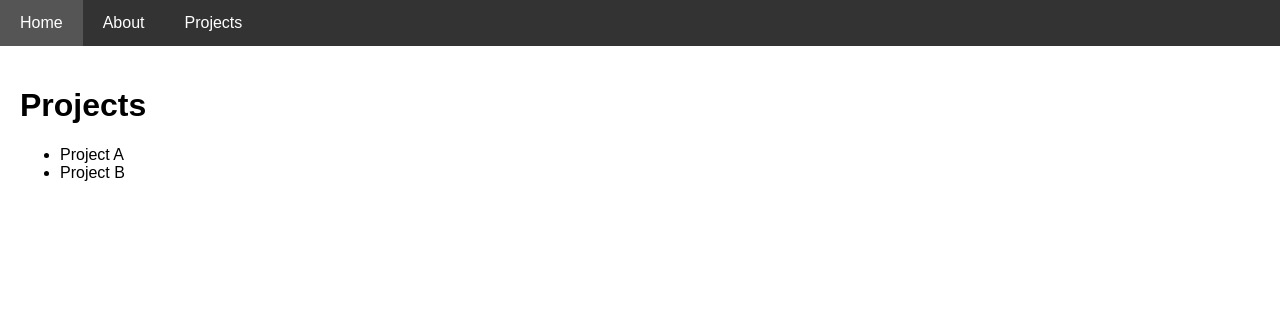
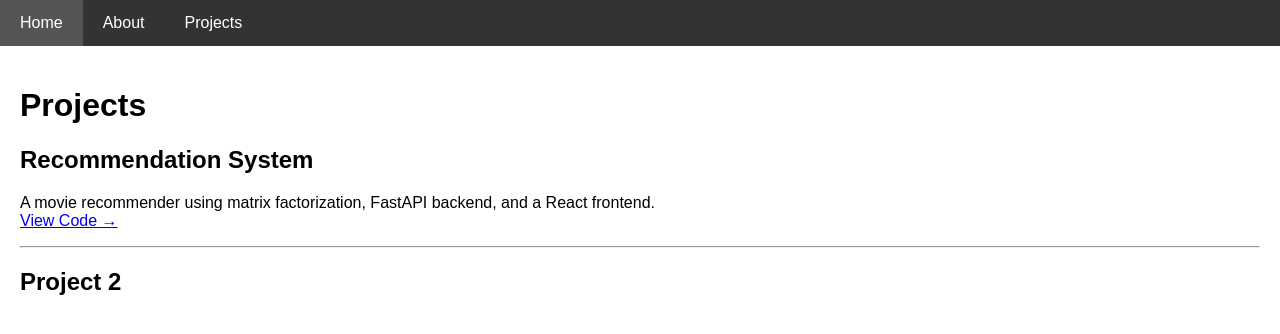
Before and after one commit to BipulMani/bipulmani.github.io, a Jekyll site: the page built from projects.md, in a window 1280 px wide. Shown: the top 334 px of the page. Built offline with Jekyll 4.4.1, drawn with Linux system fonts in a browser that asks for light colours.

Commit message:
Update 10

```diff
--- a/projects.md
+++ b/projects.md
@@ -6,5 +6,10 @@ permalink: /projects/
 
 # Projects
 
-- Project A
-- Project B
+##  Recommendation System
+A movie recommender using matrix factorization, FastAPI backend, and a React frontend.
+[View Code →](https://github.com/BipulMani/recommendation-system)
+
+---
+
+## Project 2
```
